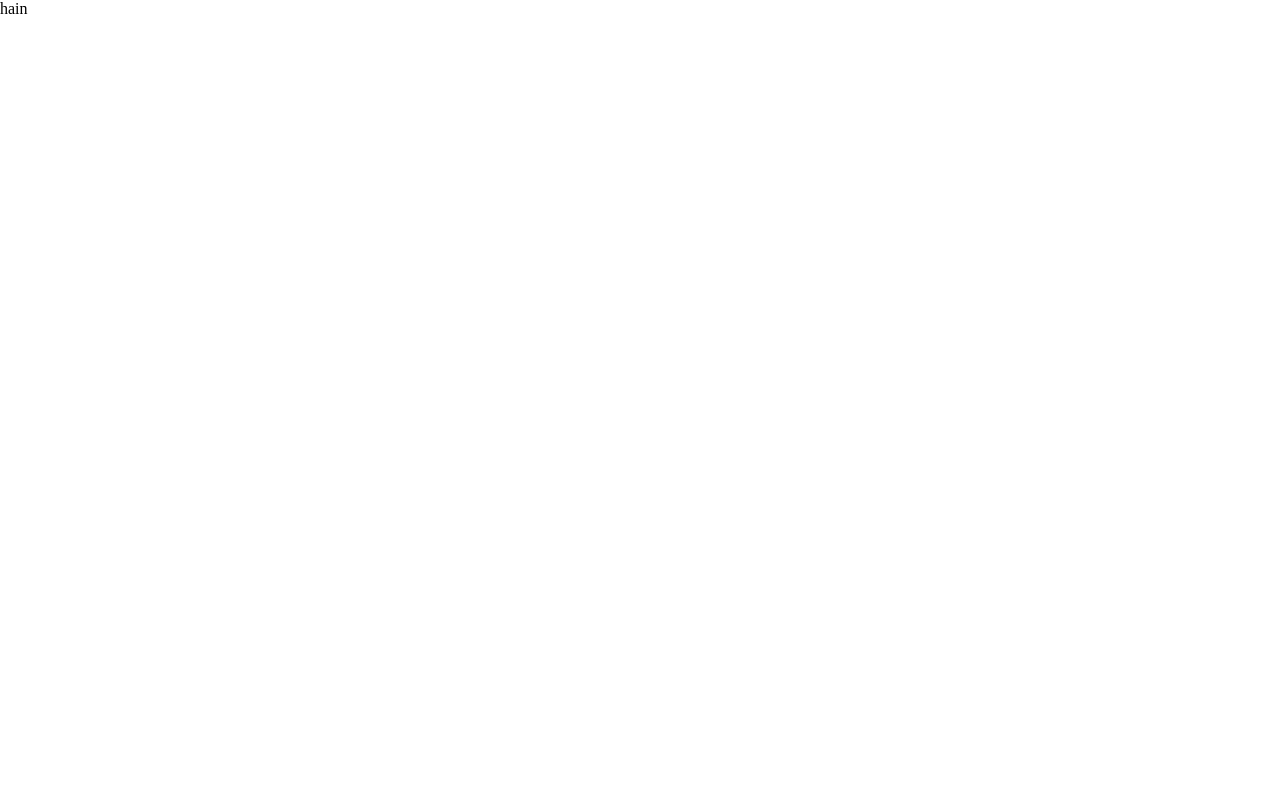
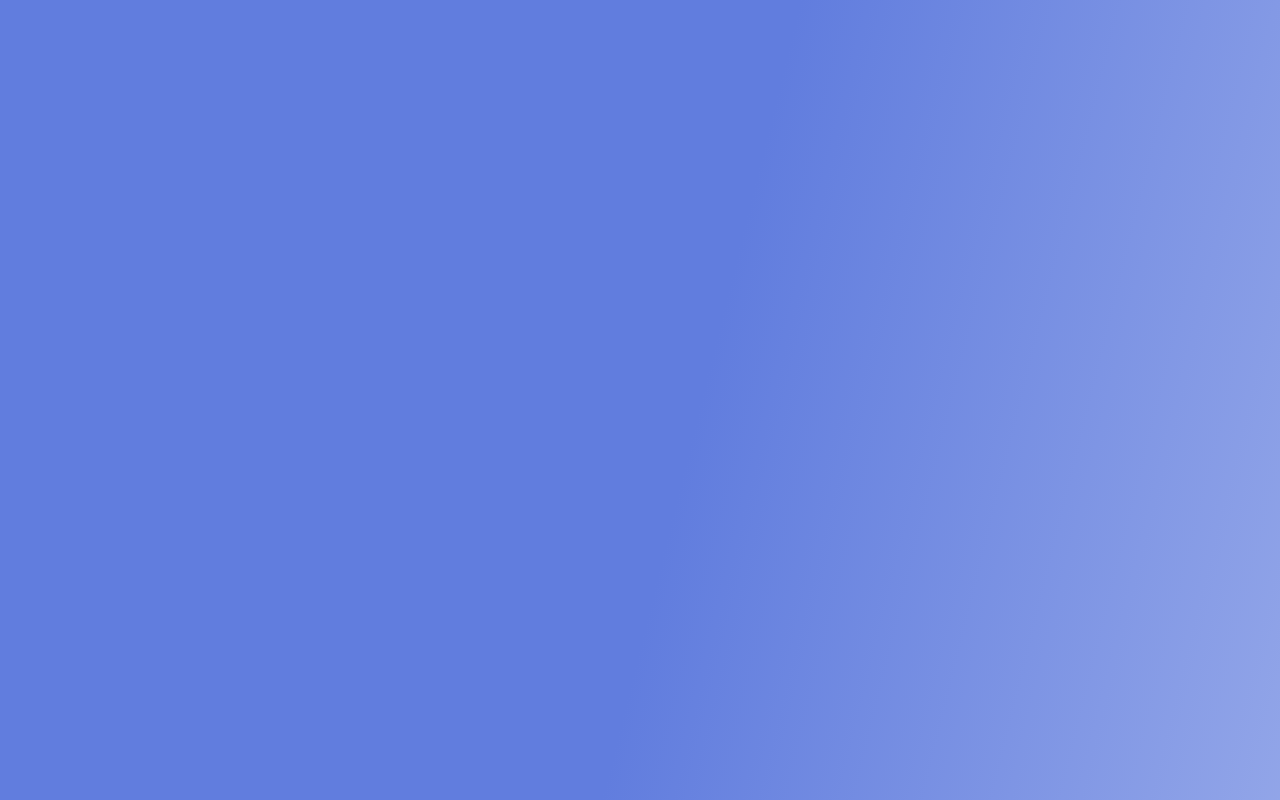
Before and after one commit to onlymachiavelli/sbinformatiques, a Next.js app: page / in a window 1280 px wide. Built offline with nearby package versions, Linux system fonts and the light colour scheme.

Commit message:
Slide Nav

```diff
--- a/pages/index.tsx
+++ b/pages/index.tsx
@@ -1,8 +1,13 @@
 import Head from "next/head"
 import Image from "next/image"
 import styles from "../styles/Home.module.css"
+import Slide from './../src/useFront/home/slide'
 
 const SBI = () => {
-  return <div>hain</div>
+  return (
+    <main>
+        <Slide/>
+    </main>
+    )
 }
 export default SBI
--- /dev/null
+++ b/src/useFront/home/slide.tsx
@@ -0,0 +1,13 @@
+import React, {} from 'react'
+import styles from './../../../styles/Home.module.css'
+const Slide = () =>{
+    return(
+        <div className={styles.slide_container}>
+            <header className={styles.header}>
+                <nav className={styles.navbar} ></nav>
+            </header>
+        </div>
+    )
+}
+
+export default Slide
--- /dev/null
+++ b/styles/Home.module.css
@@ -0,0 +1,18 @@
+.slide_container {
+  width: 100%;
+  height: 100vh;
+  background: linear-gradient(
+    103.95deg,
+    var(--Blue) 54.12%,
+    rgba(9, 31, 235, 0) 203.99%
+  );
+}
+.header {
+  width: 100%;
+  height: auto;
+}
+.navbar {
+  width: 100%;
+  height: auto;
+  display: flex;
+}
--- a/styles/globals.css
+++ b/styles/globals.css
@@ -4,7 +4,7 @@
   --DBlue: #315aea;
 }
 @font-face {
-  font-family: var(--OFF);
+  font-family: "off";
   src: url("./../public/fonts/Offside-Regular.ttf");
 }
 html,
```
